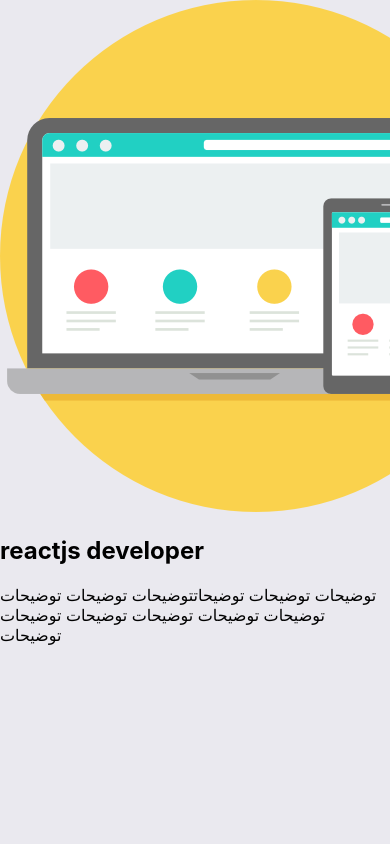
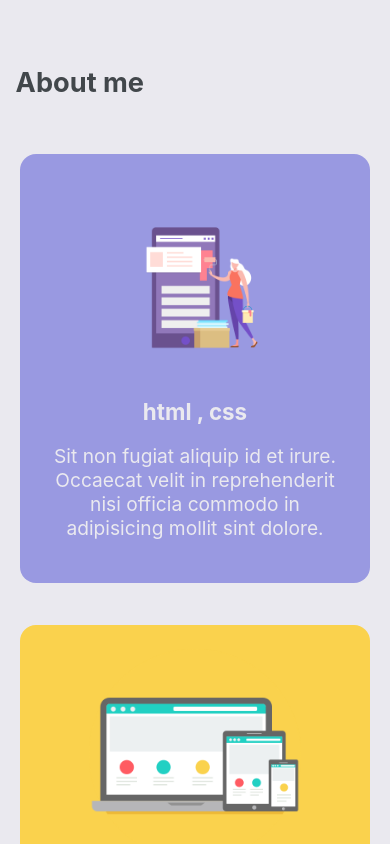
Before and after one commit to hadis-soleymani/myBlog, a Next.js app: page /components/services in a window 390 px wide. Shown: the top 844 px of the page. Built offline with nearby package versions, Linux system fonts and the light colour scheme; a web font is replaced by a local one.

Commit message:
about me responsive

```diff
--- a/package.json
+++ b/package.json
@@ -10,6 +10,7 @@
   },
   "dependencies": {
     "@ramonak/react-progress-bar": "^5.0.0",
+    "babel-plugin-styled-components": "^2.0.7",
     "next": "12.1.5",
     "react": "^18.0.0",
     "react-dom": "^18.0.0",
--- /dev/null
+++ b/pages/_document.js
@@ -0,0 +1,30 @@
+import Document from "next/document";
+import { ServerStyleSheet } from "styled-components";
+
+export default class MyDocument extends Document {
+  static async getInitialProps(ctx) {
+    const sheet = new ServerStyleSheet();
+    const originalRenderPage = ctx.renderPage;
+
+    try {
+      ctx.renderPage = () =>
+        originalRenderPage({
+          enhanceApp: (App) => (props) =>
+            sheet.collectStyles(<App {...props} />),
+        });
+
+      const initialProps = await Document.getInitialProps(ctx);
+      return {
+        ...initialProps,
+        styles: (
+          <>
+            {initialProps.styles}
+            {sheet.getStyleElement()}
+          </>
+        ),
+      };
+    } finally {
+      sheet.seal();
+    }
+  }
+}
--- a/pages/components/service_card.js
+++ b/pages/components/service_card.js
@@ -1,15 +1,41 @@
 import styles from "../../styles/services.module.css";
+import styled from "styled-components";
+
+const Div = styled.div`
+width: 350px;
+border-radius: 16px;
+align-items: center;
+justify-content: center;
+display: flex;
+flex-direction: column;
+padding: 1.5rem;
+margin:1.3rem;
+color: ${(props) => props.color};
+background-color: ${(props) => props.bgcolor};
+h2 {
+  margin: 1vh 0 0 0;
+  font-size: 1.4rem;
+}
+p {
+font-size:1.2rem;
+text-align: center;
+}
+}
+`;
+
 export default function Service_card(props) {
   return (
-    <div className={styles.container}>
-
+    <Div
+      className={styles.container}
+      color={props.color}
+      bgcolor={props.bgcolor}
+    >
       <img src={`/${props.image}`} alt="hgjh"></img>
       <h2>{props.title}</h2>
       <p>
-        توضیحات توضیحات توضیحاتتوضیحات توضیحات توضیحات توضیحات توضیحات توضیحات
-        توضیحات توضیحات توضیحات
+        Sit non fugiat aliquip id et irure. Occaecat velit in reprehenderit nisi
+        officia commodo in adipisicing mollit sint dolore.
       </p>
-
-    </div>
+    </Div>
   );
 }
--- a/pages/components/services.js
+++ b/pages/components/services.js
@@ -1,12 +1,31 @@
 import styles from "../../styles/services.module.css";
 import Service_card from "./service_card";
 
-export default function Services (){
-    return(
-        <div className={styles.card_container}>
-<Service_card title='reactjs developer' className={styles.Yellow} image={'web.png'}/>
-<Service_card title='html , css' color={'red'} image={'mob.png'}/>
-<Service_card title='react native developer' color={'red'} image={'design.png'}/>
-        </div>
-    )
+export default function Services() {
+  return (
+    <div className={styles.services}>
+      <h1>About me</h1>
+      <div className={styles.cards_container}>
+        <Service_card
+          title="html , css"
+          bgcolor={"rgba(120, 120, 220,.7)"}
+          color={"rgb(234, 233, 239)"}
+          image={"mob.png"}
+        />
+        <Service_card
+          title="reactjs developer"
+          className={styles.Yellow}
+          image={"web.png"}
+          color={"#42474b"}
+          bgcolor={"rgb(250, 210, 77)"}
+        />
+        <Service_card
+          title="react native developer"
+          bgcolor={"rgb(235, 84, 102)"}
+          color={"rgb(234, 233, 239)"}
+          image={"design.png"}
+        />
+      </div>
+    </div>
+  );
 }
--- a/pages/index.js
+++ b/pages/index.js
@@ -19,6 +19,7 @@ export default function App() {
       <Hamburger />
       <Home />
       <AboutMe />
+      <Services/>
     </div>
   );
 }
--- a/styles/Home.module.css
+++ b/styles/Home.module.css
@@ -4,6 +4,7 @@
   display: flex;
   align-items: center;
   justify-content: center;
+  padding: 3vh 0;
 }
 .ItemsContainer {
   display: flex;
@@ -33,4 +34,5 @@
 }
 .iconContainer svg:hover{
    color: #fff;
+
 }
--- a/styles/about_me.module.css
+++ b/styles/about_me.module.css
@@ -16,7 +16,7 @@
   width: 70vw;
 }
 .avatar {
-  width: 12%;
+  width: 10rem;
 }
 .container section {
   display: flex;
--- a/styles/services.module.css
+++ b/styles/services.module.css
@@ -0,0 +1,23 @@
+.services {
+  display: flex;
+  align-items: center;
+  flex-direction: column;
+  color: #42474b;
+  margin-top: 2rem;
+}
+.services h1 {
+  font-size: 1.7rem;
+  width: 92vw;
+  text-align: left;
+  padding: 1rem 0;
+}
+.cards_container {
+  display: flex;
+  flex-wrap: wrap;
+  justify-content: center;
+}
+
+/* one card style */
+.container img {
+  width: 70%;
+}
```
Also changed, not shown: 1 other file (tests, documents, lock files or other folders).
